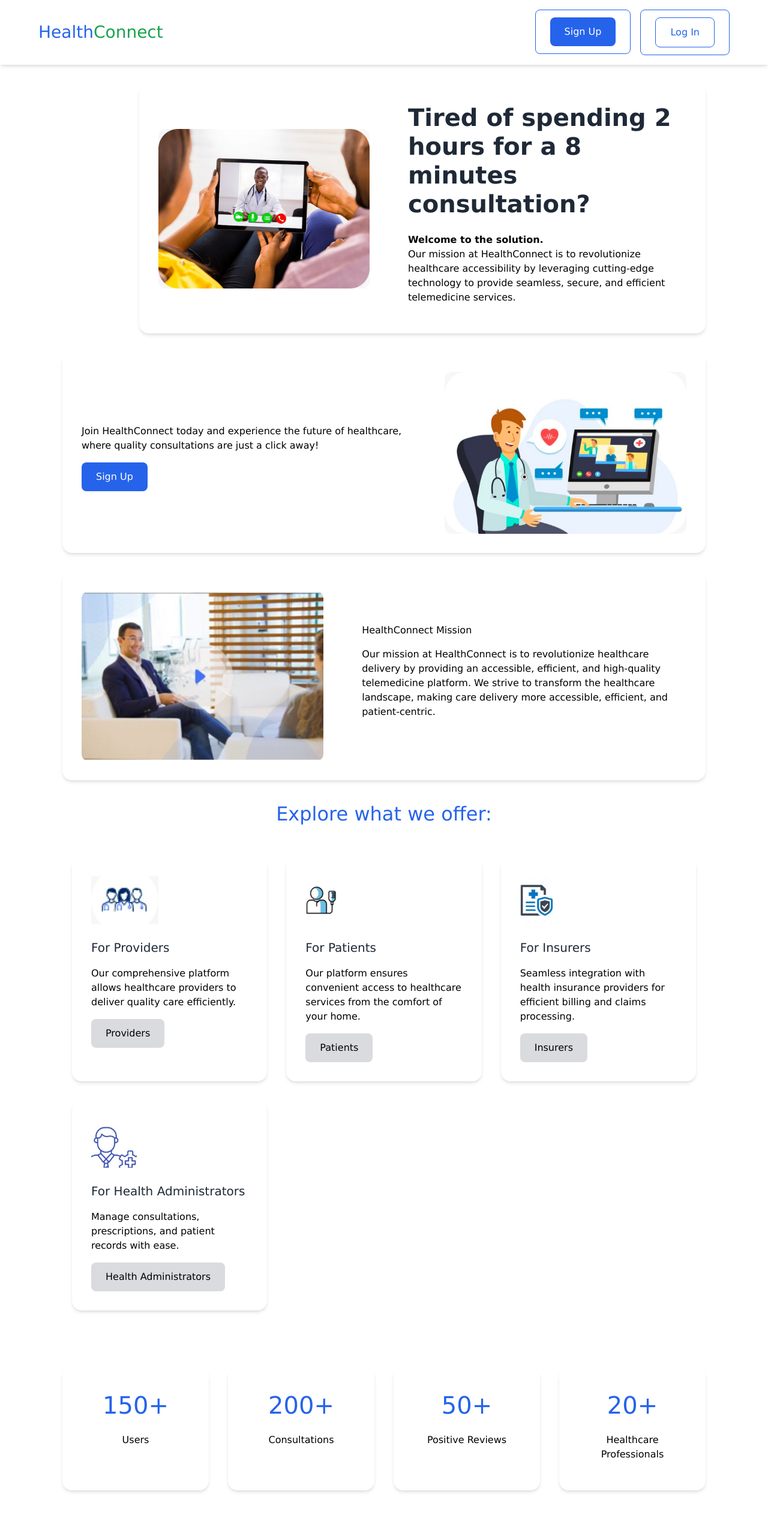
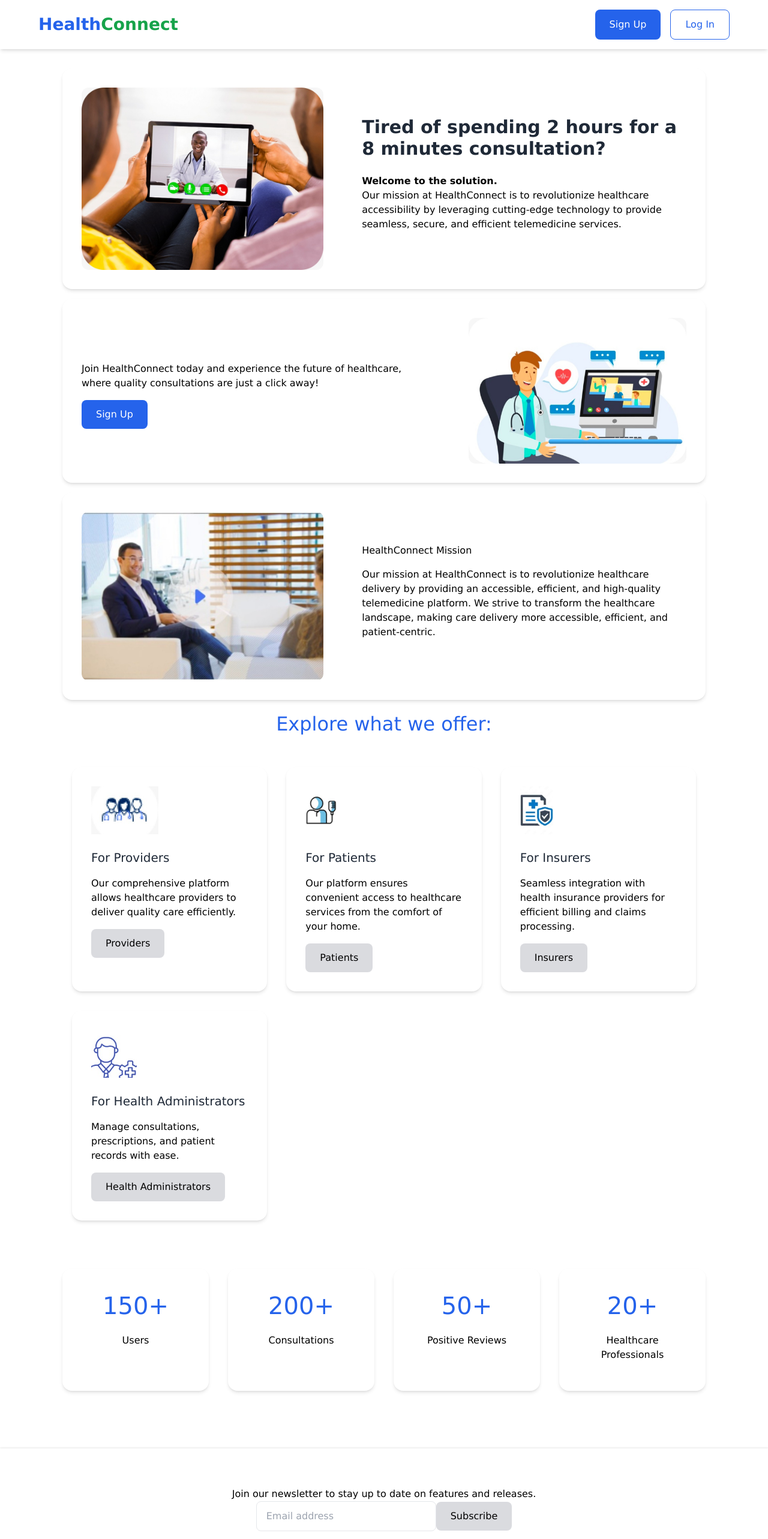
Before and after one commit to amuhirwa/HealthConnect, a React (Vite) app in the folder healthconnect/: page / in a window 1280 px wide. Shown: the top 2566 px of the page at 60% size. Built offline with nearby package versions, Linux system fonts and the light colour scheme.

Commit message:
Update LandingPage.jsx

```diff
--- a/healthconnect/src/pages/LandingPage.jsx
+++ b/healthconnect/src/pages/LandingPage.jsx
@@ -1,3 +1,6 @@
+import React from "react";
+import { Link } from "react-router-dom";
+import { useNavigate } from "react-router-dom";
 import Administrators from "../assets/Administrators.jpeg";
 import Deolinda from "../assets/Deolinda.jpeg";
 import Doctor_01 from "../assets/Doctor-1.jpeg";
@@ -9,151 +12,163 @@ import Patients from "../assets/Patients.jpeg";
 import Provider from "../assets/Provider.jpeg";
 import Video from "../assets/video.jpeg";
 import Michael from "../assets/Michael.jpeg";
-import { Link } from "react-router-dom"
 
-export default function LandingPage() {
+const LandingPage = () => {
+  const navigate = useNavigate();
+  const handleLogin = () => {
+    navigate("/login");
+  };
+  const handleRegister = () => {
+    navigate("/register");
+  };
   return (
     <div>
-      <header class="header">
-        <div class="logo font-medium">
+      <header className="header">
+        <div className="logo">
           Health<span>Connect</span>
         </div>
-        <nav className="flex items-start">
-          <Link to="/register" class="btn login">
-          <button style={{ marginTop: "0px" }} class="btn signup mt-0">Sign Up</button></Link>
-          <Link to="/login" class="btn login">
-          <button class="btn login mt-0">Log In</button></Link>
+        <nav>
+          <button onClick={handleRegister} className="btn signup">Sign Up</button>
+          <button onClick={handleLogin} className="btn login">Log In</button>
         </nav>
       </header>
 
-      <main class="homepage flex flex-col gap-4 w-[100vw]">
-        <div class="intro-section ml-[10vw]">
-          <img
-            src={Doctor_01}
-            alt="Doctor"
-            class="intro-image"
-          />
-          <div class="intro-text">
-            <h1>Tired of spending 2 hours for a 8 minutes consultation?</h1>
+      <main className="homepage">
+        <IntroSection />
+        <SignupSection />
+        <MissionSection />
+        <OfferingsSection />
+        <StatsSection />
+      </main>
+
+      <Footer />
+    </div>
+  );
+};
+
+const IntroSection = () => (
+  <div className="intro-section">
+    <img src={Doctor_01} alt="Doctor" className="intro-image" />
+    <div className="intro-text">
+      <h1 style={{ fontSize: 30 }}>
+        Tired of spending 2 hours for a 8 minutes consultation?
+      </h1>
       <p>
         <strong>Welcome to the solution.</strong>
         <br />
-              Our mission at <span class="highlight">HealthConnect</span> is to
+        Our mission at <span className="highlight">HealthConnect</span> is to
         revolutionize healthcare accessibility by leveraging cutting-edge
         technology to provide seamless, secure, and efficient telemedicine
         services.
       </p>
     </div>
   </div>
-        <div class="signup-section">
-          <div class="signup-text">
+);
+
+const SignupSection = () => {
+  const navigate = useNavigate();
+  const handleSignUp = () => {
+    navigate("/register");
+  };
+  return (
+    <div className="signup-section">
+      <div className="signup-text">
         <p>
           Join HealthConnect today and experience the future of healthcare,
           where quality consultations are just a click away!
         </p>
-            <button class="btn signup">Sign Up</button>
+        <button onClick={handleSignUp} className="btn signup">Sign Up</button>
       </div>
       <img
+        style={{ width: "36%" }}
         src={Doctor_02}
         alt="Consultation"
-            class="signup-image"
+        className="signup-image"
       />
     </div>
+  );
+};
 
-        <div class="mission-section">
-          <img
-            src={Video}
-            alt="Mission"
-            class="mission-image"
-          />
-          <div class="mission-text">
+const MissionSection = () => (
+  <div className="mission-section">
+    <img src={Video} alt="Mission" className="mission-image" />
+    <div className="mission-text">
       <h2>HealthConnect Mission</h2>
       <p>
-              Our mission at HealthConnect is to revolutionize healthcare
-              delivery by providing an accessible, efficient, and high-quality
-              telemedicine platform. We strive to transform the healthcare
-              landscape, making care delivery more accessible, efficient, and
-              patient-centric.
+        Our mission at HealthConnect is to revolutionize healthcare delivery by
+        providing an accessible, efficient, and high-quality telemedicine
+        platform. We strive to transform the healthcare landscape, making care
+        delivery more accessible, efficient, and patient-centric.
       </p>
     </div>
   </div>
+);
 
-        <div class="offerings-section">
+const OfferingsSection = () => (
+  <div className="offerings-section">
     <h2>Explore what we offer:</h2>
-          <div class="offerings">
-            <div class="offering">
-              <img src={Provider} alt="Providers" />
-              <h3>For Providers</h3>
-              <p>
-                Our comprehensive platform allows healthcare providers to
-                deliver quality care efficiently.
-              </p>
-              <button class="btn offering-btn">Providers</button>
-            </div>
-            <div class="offering">
-              <img src={Patients} alt="Patients" />
-              <h3>For Patients</h3>
-              <p>
-                Our platform ensures convenient access to healthcare services
-                from the comfort of your home.
-              </p>
-              <button class="btn offering-btn">Patients</button>
-            </div>
-            <div class="offering">
-              <img src={Insurer} alt="Insurers" />
-              <h3>For Insurers</h3>
-              <p>
-                Seamless integration with health insurance providers for
-                efficient billing and claims processing.
-              </p>
-              <button class="btn offering-btn">Insurers</button>
-            </div>
-            <div class="offering">
-              <img
-                src={Administrators}
-                alt="Health Administrators"
+    <div className="offerings">
+      <Offering
+        title="For Providers"
+        description="Our comprehensive platform allows healthcare providers to deliver quality care efficiently."
+        image={Provider}
       />
-              <h3>For Health Administrators</h3>
-              <p>
-                Manage consultations, prescriptions, and patient records with
-                ease.
-              </p>
-              <button class="btn offering-btn">Health Administrators</button>
+      <Offering
+        title="For Patients"
+        description="Our platform ensures convenient access to healthcare services from the comfort of your home."
+        image={Patients}
+      />
+      <Offering
+        title="For Insurers"
+        description="Seamless integration with health insurance providers for efficient billing and claims processing."
+        image={Insurer}
+      />
+      <Offering
+        title="For Health Administrators"
+        description="Manage consultations, prescriptions, and patient records with ease."
+        image={Administrators}
+      />
     </div>
   </div>
+);
+
+const Offering = ({ title, description, image }) => (
+  <div className="offering">
+    <img src={image} alt={title} />
+    <h3>{title}</h3>
+    <p>{description}</p>
+    <button className="btn offering-btn">{title.replace("For ", "")}</button>
   </div>
+);
 
-        <div class="stats-section">
-          <div class="stat">
-            <h3>150+</h3>
-            <p>Users</p>
+const StatsSection = () => (
+  <div className="stats-section">
+    <Stat title="150+" description="Users" />
+    <Stat title="200+" description="Consultations" />
+    <Stat title="50+" description="Positive Reviews" />
+    <Stat title="20+" description="Healthcare Professionals" />
   </div>
-          <div class="stat">
-            <h3>200+</h3>
-            <p>Consultations</p>
+);
+
+const Stat = ({ title, description }) => (
+  <div className="stat">
+    <h3>{title}</h3>
+    <p>{description}</p>
   </div>
-          <div class="stat">
-            <h3>50+</h3>
-            <p>Positive Reviews</p>
-          </div>
-          <div class="stat">
-            <h3>20+</h3>
-            <p>Healthcare Professionals</p>
-          </div>
-        </div>
-      </main>
+);
 
-      <footer class="footer">
+const Footer = () => (
+  <footer className="footer">
     <p>Join our newsletter to stay up to date on features and releases.</p>
     <input type="email" placeholder="Email address" />
-        <button class="btn subscribe-btn">Subscribe</button>
-        <div class="footer-nav">
+    <button className="btn subscribe-btn">Subscribe</button>
+    <div className="footer-nav">
       <a href="#">Privacy Policy</a>
       <a href="#">Terms of Service</a>
       <a href="#">Cookie Settings</a>
     </div>
     <p>&copy; HealthConnect.</p>
   </footer>
-    </div>
 );
-}
+
+export default LandingPage;
```
Lines whose indentation alone changed are shown as unchanged.
